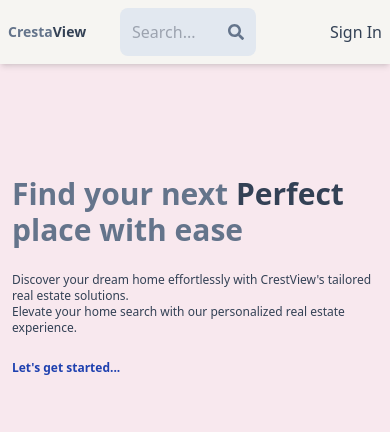
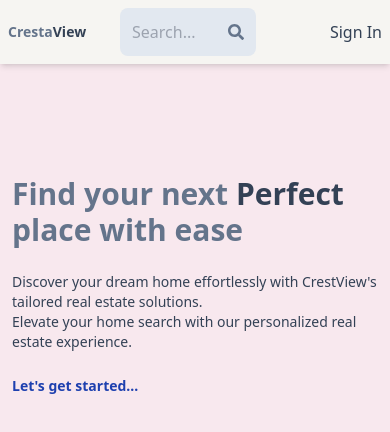
Before and after one commit to Faraz-Ansari/mern-estate, a React (Vite) app in the folder client/: page / in a window 390 px wide. Shown: the top 432 px of the page. Built offline with nearby package versions, Linux system fonts and the light colour scheme; no server answers.

Commit message:
1. fix UI bug on Home page 2. add README.md file

```diff
--- a/client/src/pages/Home.jsx
+++ b/client/src/pages/Home.jsx
@@ -65,7 +65,7 @@ export default function Home() {
                     <br /> place with ease
                 </h1>
 
-                <div className="text-slate-700 text-xs md:text-base">
+                <div className="text-slate-700 text-sm md:text-base">
                     Discover your dream home effortlessly with CrestView's
                     tailored real estate solutions.
                     <br />
@@ -75,7 +75,7 @@ export default function Home() {
 
                 <Link
                     to="/search"
-                    className="text-xs md:text-base text-blue-800 font-bold hover:underline"
+                    className="text-sm md:text-base text-blue-800 font-bold hover:underline"
                 >
                     Let&apos;s get started...
                 </Link>
@@ -100,7 +100,7 @@ export default function Home() {
             </Swiper>
 
             {/* listing results  */}
-            <div className="max-w-6xl mx-auto flex flex-col gap-8 my-10">
+            <div className="max-w-6xl mx-auto flex flex-col gap-8 my-10 p-7">
                 {offerListings && offerListings.length > 0 && (
                     <div>
                         <div className="my-3">
@@ -115,7 +115,7 @@ export default function Home() {
                             </Link>
                         </div>
 
-                        <div className="flex flex-wrap gap-4">
+                        <div className="flex flex-wrap items-center gap-4">
                             {offerListings.map((listing) => (
                                 <ListingItem
                                     key={listing._id}
```
Also changed, not shown: 1 other file (tests, documents, lock files or other folders).
